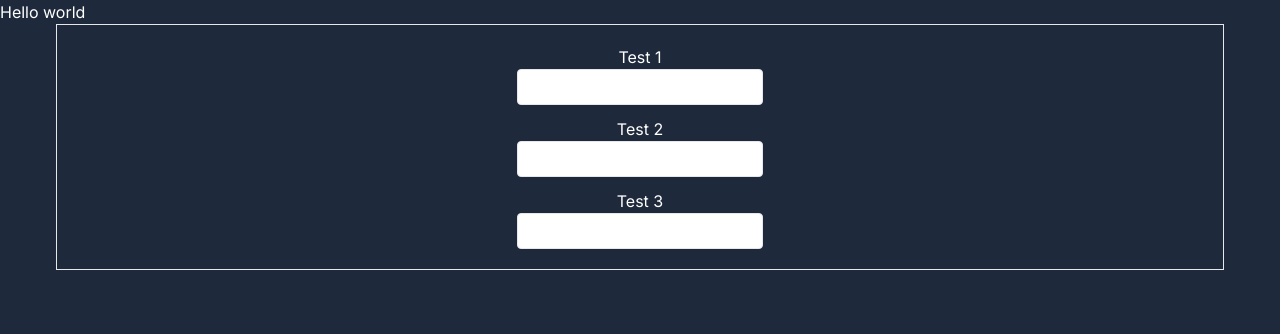
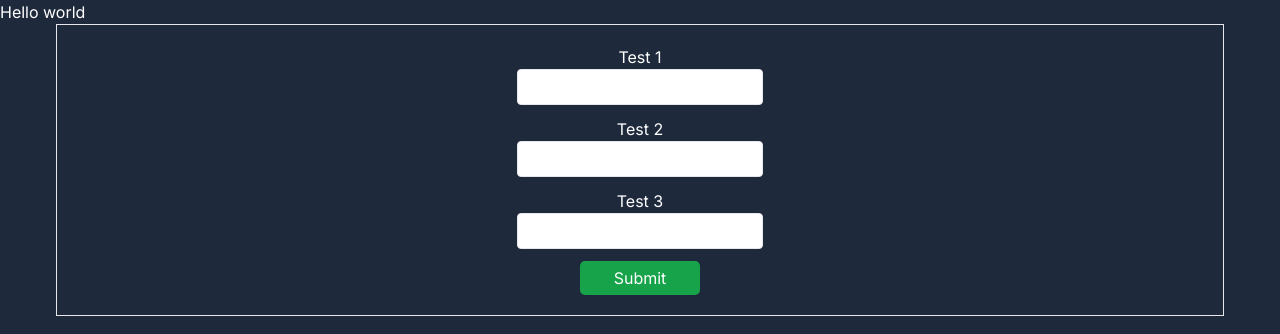
Before and after one commit to Albatraoz12/scanme, a Next.js app: page / in a window 1280 px wide. Shown: the top 334 px of the page. Built offline with nearby package versions, Linux system fonts and the light colour scheme.

Commit message:
add button with styles

```diff
--- a/app/components/Form.tsx
+++ b/app/components/Form.tsx
@@ -16,6 +16,11 @@ const Form = () => {
           <label htmlFor='test-3'>Test 3</label>
           <input type='text' id='test-3' />
         </div>
+        <div>
+          <button className='btn bg-green-600 hover:bg-green-900'>
+            Submit
+          </button>
+        </div>
       </form>
     </section>
   );
--- a/app/globals.css
+++ b/app/globals.css
@@ -13,3 +13,18 @@ input {
   display: flex;
   flex-direction: column;
 }
+
+.btn {
+  padding: 5px;
+  width: 120px;
+  border-radius: 5px;
+  transition: transform 300ms;
+}
+
+.btn:hover {
+  transform: scale(1.1);
+}
+
+.btn:hover::after {
+  transform: scale(1);
+}
```
